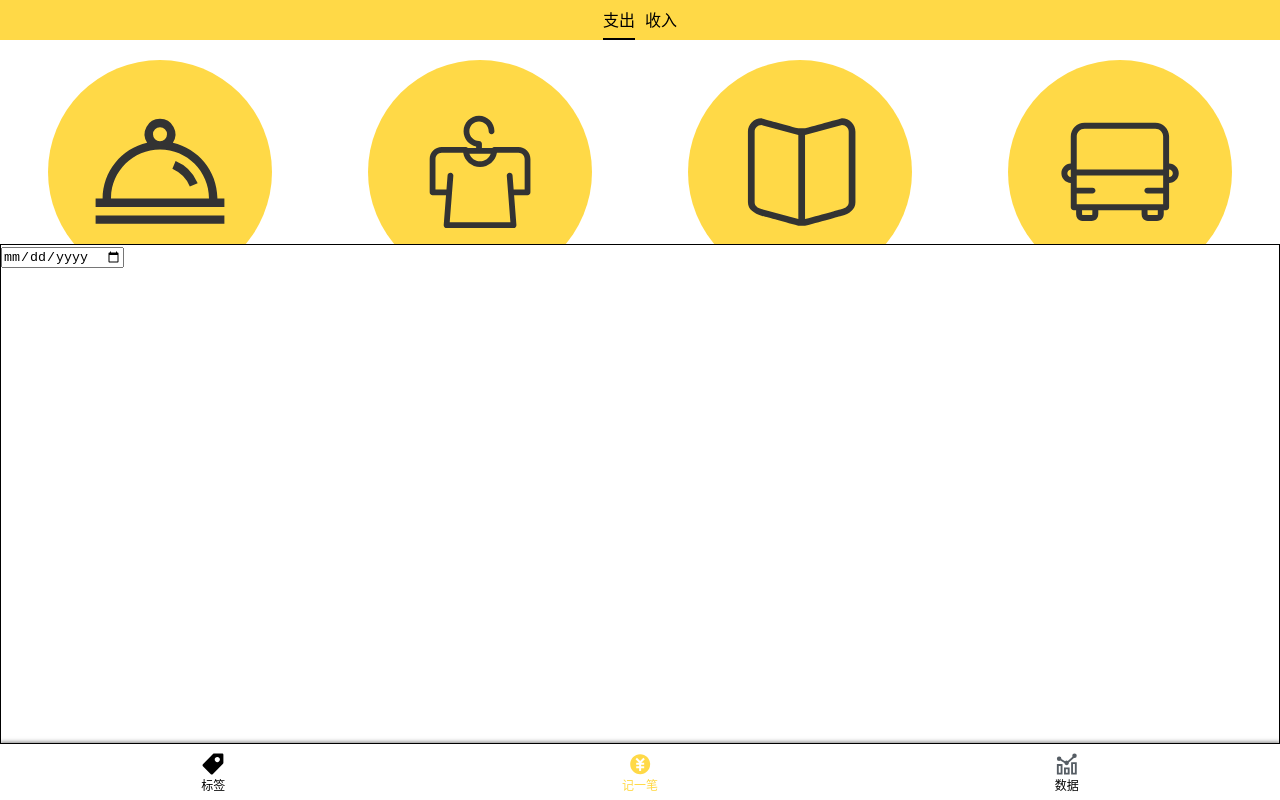
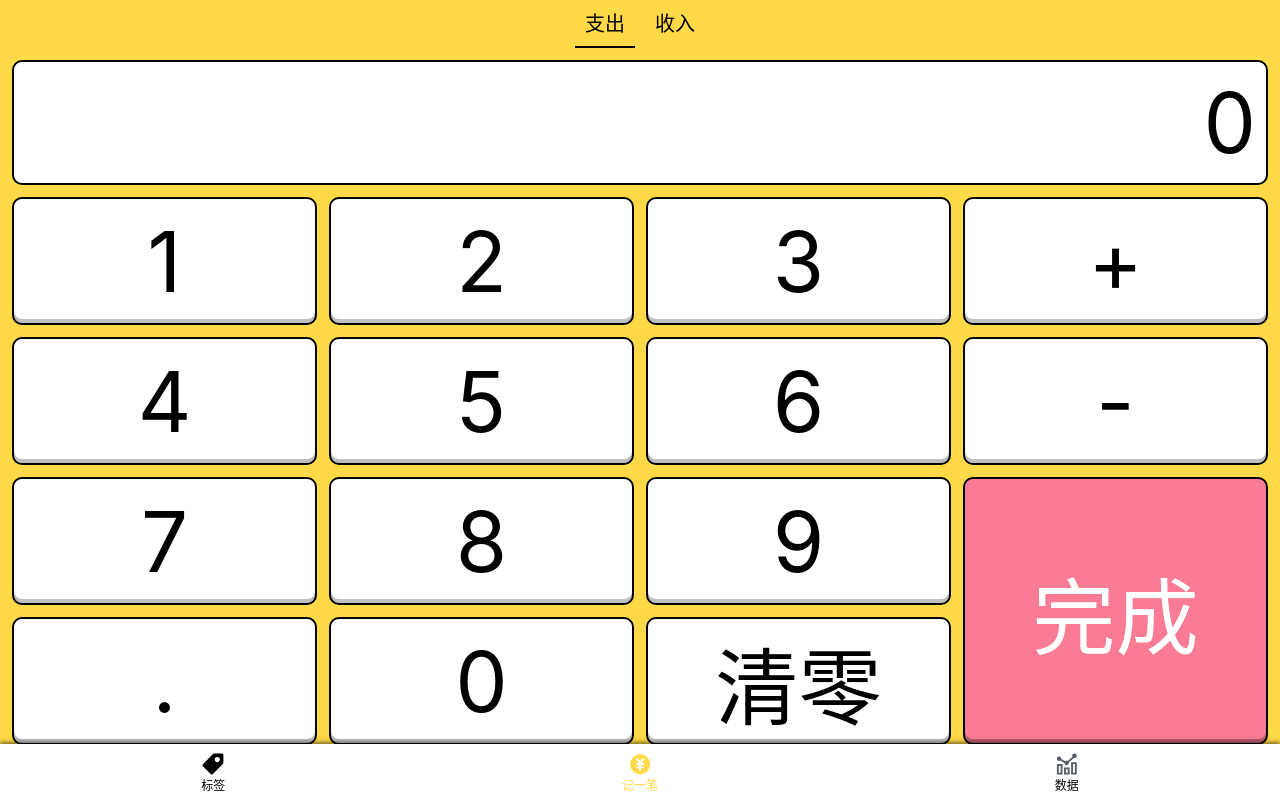
Before and after one commit to rust404/waterdrop-react, a React app: page /record in a window 1280 px wide. Built offline with nearby package versions, Linux system fonts and the light colour scheme.

Commit message:
完成记一笔页面的布局

```diff
--- a/public/index.html
+++ b/public/index.html
@@ -5,7 +5,7 @@
     <link rel="icon" href="%PUBLIC_URL%/favicon.ico" />
     <meta
       name="viewport"
-      content="width=device-width, user-scalable=no, initial-scale=1.0, maximum-scale=1.0, minimum-scale=1.0"
+      content="width=device-width, initial-scale=1.0, maximum-scale=1.0, user-scalable=0"
     />
     <meta name="theme-color" content="#000000" />
     <meta
--- a/src/index.scss
+++ b/src/index.scss
@@ -37,3 +37,8 @@ body {
 #root {
   height: 100%;
 }
+.clearfix::after {
+  content: "";
+  display: block;
+  clear: both;
+}
--- a/src/index.tsx
+++ b/src/index.tsx
@@ -4,6 +4,8 @@ import App from './App';
 import * as serviceWorker from './serviceWorker';
 import 'index.scss'
 
+// 解决微信端伪类active无效的问题
+document.body.addEventListener('touchstart', () => {})
 ReactDOM.render(
   <React.StrictMode>
     <App />
--- a/src/views/record/catagory.tsx
+++ b/src/views/record/catagory.tsx
@@ -13,26 +13,23 @@ const CatagoryWrapper = styled.section`
     li {
       margin-top: 20px;
       position: relative;
-      width: 25%;
-      font-size: 14px;
+      width: 25vw;
+      font-size: 4vw;
       display: flex;
       flex-direction: column;
       align-items: center;
       .icon-wrapper {
         position: relative;
-        width: 70%;
-        height: 0;
-        padding-bottom: 70%;
+        width: 18vw;
+        height: 18vw;
+        margin-bottom: 4px;
         border-radius: 50%;
-        background-color: grey;
+        background-color: #f5f5f5;
+        display: flex;
+        justify-content: center;
+        align-items: center;
         &.selected {
           background-color: #ffd947;
-      }
-        .icon {
-          position: absolute;
-          top: 50%;
-          left: 50%;
-          transform: translate(-50%, -50%)
         }
       }
     }
@@ -58,14 +55,12 @@ const Catagory = (props: any) => {
   return (
     <CatagoryWrapper {...props}>
       <ul>
-        {list.map(item => (
-          <li>
-            <div className="icon-wrapper selected">
+        {list.map((item, index) => (
+          <li key={item.icon + index}>
+            <div className="icon-wrapper">
               <Icon className="icon" id={item.icon} size="60%" />
             </div>
-            <p>
-              {item.name}
-            </p>
+            <p>{item.name}</p>
           </li>
         ))}
       </ul>
--- a/src/views/record/index.tsx
+++ b/src/views/record/index.tsx
@@ -16,7 +16,6 @@ const RecordWrapper = styled.div`
     overflow: auto;
   }
   .pad {
-    height: 500px;
     margin-top: auto;
   }
 `
--- a/src/views/record/moneytype.tsx
+++ b/src/views/record/moneytype.tsx
@@ -2,14 +2,17 @@ import React from "react";
 import styled from "styled-components";
 
 const MoneyTypeWrapper = styled.section`
-  line-height: 40px;
-  font-size: 16px;
+  line-height: 48px;
+  font-size: 20px;
   background-color: #ffd947;
+  box-shadow: 0 2px rgba(0,0,0,0.25);
   > ul {
     display: flex;
     justify-content: center;
     li {
       position: relative;
+      width: 60px;
+      text-align: center;
     }
     li:last-child {
       margin-left: 10px;
--- a/src/views/record/numberpad.tsx
+++ b/src/views/record/numberpad.tsx
@@ -1,17 +1,76 @@
-
-import React from 'react'
-import styled from "styled-components"
+import React from "react";
+import styled from "styled-components";
 
 const NumberPadWrapper = styled.section`
-  border: 1px solid black;
-  height: 100px;
-`
+  background-color: #ffd947;
+  div {
+    margin: 12px 12px 0 12px;
+    .numberbox {
+      font-size: 6.5vw;
+      padding: 10px;
+      direction: rtl;
+      background-color: #fff;
+      margin: 0 0 12px 0;
+      border-radius: 10px;
+      border: 2px solid black;;
+    }
+    ul {
+      margin-right: -12px;
+      > li {
+        float: left;
+        width: calc(25vw - 15px);
+        height: 10vw;
+        margin: 0 12px 12px 0;
+        border-radius: 10px;
+        background-color: #fff;
+        display: flex;
+        justify-content: center;
+        align-items: center;
+        font-size: 6.5vw;
+        border: 2px solid black;
+        box-shadow: inset 0 -4px rgba(0, 0, 0, 0.25);
+        transition: all 0.1s linear;
+        :active {
+          background-color: grey;
+        }
+        &.ok {
+          float: right;
+          height: calc(20vw + 12px);
+          background-color: #f97b94;
+          color: #fff;
+          &:active {
+            background-color: grey;
+          }
+        }
+      }
+    }
+  }
+`;
 const NumberPad = (props: any) => {
   return (
     <NumberPadWrapper {...props}>
-      <input type="date" />
+      <div>
+        <div className="numberbox">0</div>
+        <ul className="clearfix">
+          <li>1</li>
+          <li>2</li>
+          <li>3</li>
+          <li>+</li>
+          <li>4</li>
+          <li>5</li>
+          <li>6</li>
+          <li>-</li>
+          <li>7</li>
+          <li>8</li>
+          <li>9</li>
+          <li className="ok">完成</li>
+          <li>.</li>
+          <li>0</li>
+          <li>清零</li>
+        </ul>
+      </div>
     </NumberPadWrapper>
-  )
-}
+  );
+};
 
-export default NumberPad
+export default NumberPad;
```
